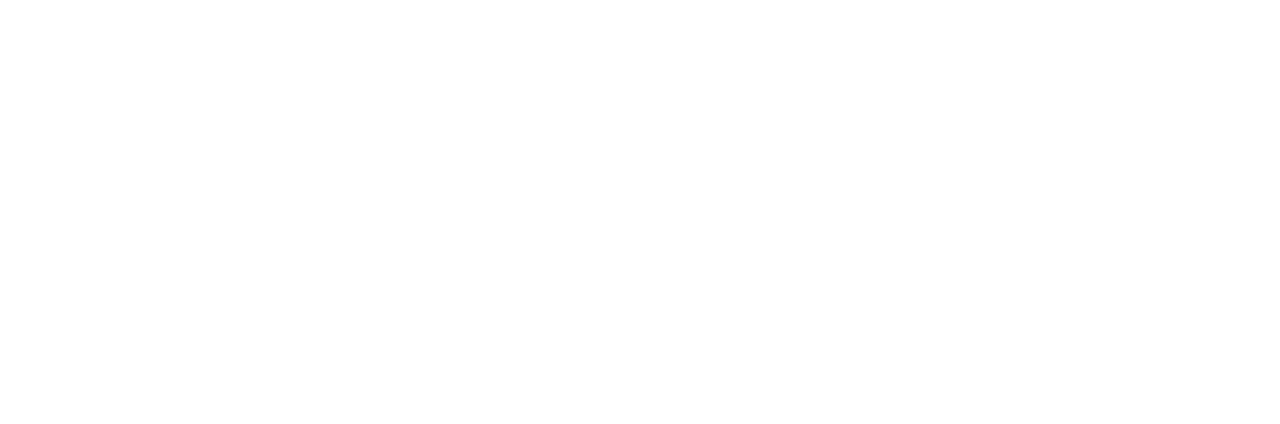
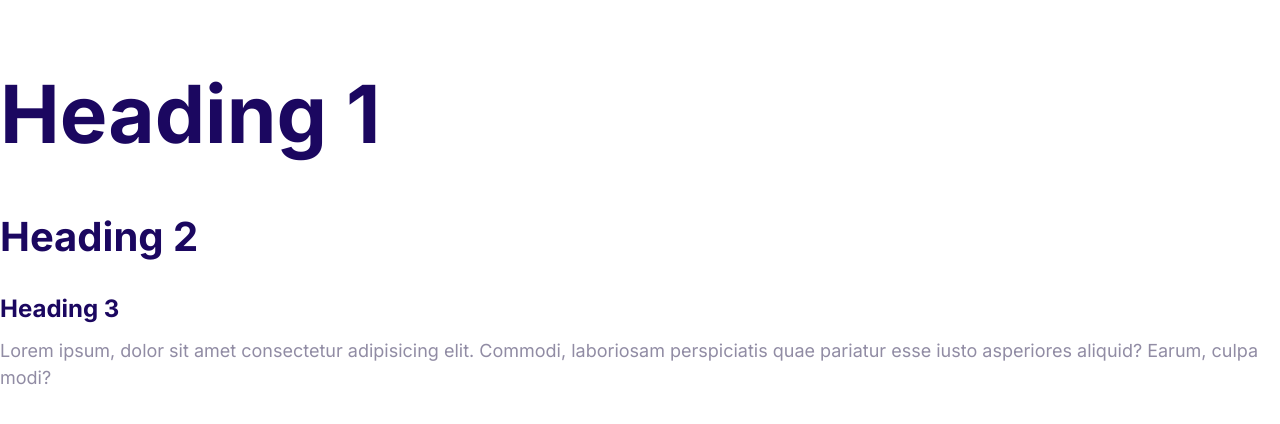
Before and after one commit to LaiGiaBao/first-website, a plain HTML site: page index.html in a window 1280 px wide. Drawn offline with Linux system fonts and the light colour scheme.

Commit message:
styles for font

```diff
--- a/css/styles.css
+++ b/css/styles.css
@@ -5,3 +5,50 @@
   --color-headings: #1b0760;
   --color-body: #918ca4;
 }
+
+html {
+  font-size: 62.5%;
+}
+body {
+  font-family: Inter, Arial, Helvetica, sans-serif;
+  font-size: 2.4rem;
+  line-height: 1.5;
+  color: var(--color-body);
+}
+
+h1,
+h2,
+h3 {
+  color: var(--color-headings);
+  margin-bottom: 1rem;
+}
+
+h1 {
+  font-size: 7rem;
+}
+h2 {
+  font-size: 4rem;
+}
+h3 {
+  font-size: 3rem;
+  margin-bottom: 1rem;
+}
+
+p {
+  margin-top: 0;
+}
+
+@media screen and (min-width: 1024px) {
+  body {
+    font-size: 1.8rem;
+  }
+  h1 {
+    font-size: 8rem;
+  }
+  h2 {
+    font-size: 4rem;
+  }
+  h3 {
+    font-size: 2.4rem;
+  }
+}
--- a/index.html
+++ b/index.html
@@ -0,0 +1,27 @@
+<!DOCTYPE html>
+<html lang="en">
+  <head>
+    <meta charset="UTF-8" />
+    <meta http-equiv="X-UA-Compatible" content="IE=edge" />
+    <meta name="viewport" content="width=device-width, initial-scale=1.0" />
+    <link rel="preconnect" href="https://fonts.googleapis.com" />
+    <link rel="preconnect" href="https://fonts.gstatic.com" crossorigin />
+    <link
+      href="https://fonts.googleapis.com/css2?family=Inter:wght@400;700&display=swap"
+      rel="stylesheet"
+    />
+    <link rel="stylesheet" href="css/normalize.css" />
+    <link rel="stylesheet" href="css/styles.css" />
+    <title>Document</title>
+  </head>
+  <body>
+    <h1>Heading 1</h1>
+    <h2>Heading 2</h2>
+    <h3>Heading 3</h3>
+    <p>
+      Lorem ipsum, dolor sit amet consectetur adipisicing elit. Commodi,
+      laboriosam perspiciatis quae pariatur esse iusto asperiores aliquid?
+      Earum, culpa modi?
+    </p>
+  </body>
+</html>
```
